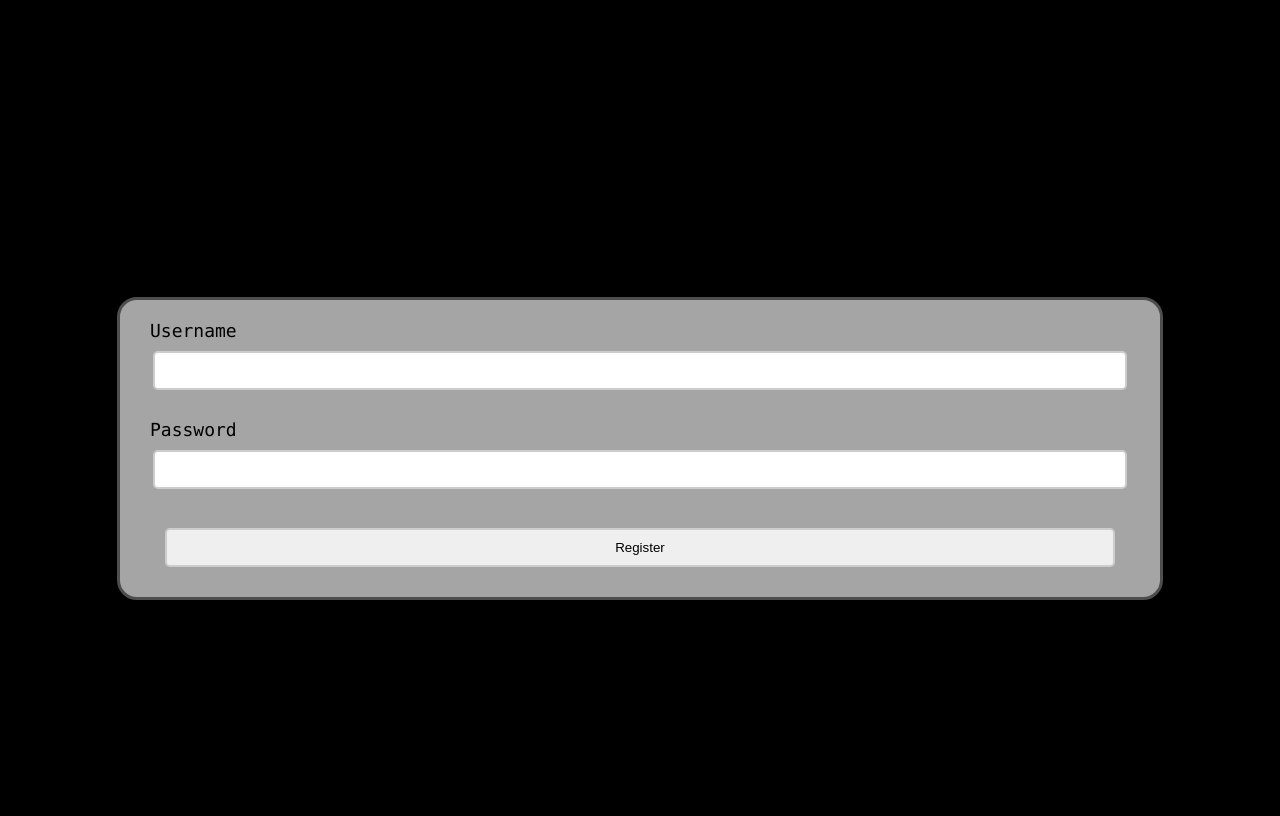
After one commit to zrrrx/netrunner-forum-zrrx, a PHP site: page /src/register.php in a window 1280 px wide. The commit adds this page. Run offline with PHP 8.4, Linux system fonts and the light colour scheme.

Commit message:
Created login and registration pages for users.

```diff
--- /dev/null
+++ b/css/loginstyles.css
@@ -0,0 +1,134 @@
+body{
+    background-color: #000;
+    font-family: "Lucida Console";
+    color: #000;
+    display: flex;
+    justify-content: center;
+    align-items: center;
+    height: 100vh;
+    flex-direction: column;
+}
+
+*{
+    box-sizing: padding-box;
+}
+
+a{
+    float: right;
+
+    background: rgb(95, 95, 95);
+
+    padding: 10px 15px;
+
+    color: #fff;
+
+    border-radius: 10px;
+
+    margin-right: 10px;
+
+    border: none;
+
+    text-decoration: none;
+}
+
+a:visited{
+    color: #6b6b6b;
+}
+
+a:hover{
+    color: #fff;
+}
+
+form {
+
+    width: 1000px;
+
+    border: 3px solid rgb(78, 78, 78);
+
+    padding: 20px;
+
+    background: rgb(165, 165, 165);
+
+    border-radius: 20px;
+
+}
+
+h2 {
+
+    text-align: center;
+
+    margin-bottom: 40px;
+
+}
+
+input {
+
+    display: block;
+
+    border: 2px solid #ccc;
+
+    width: 95%;
+
+    padding: 10px;
+
+    margin: 10px auto;
+
+    border-radius: 5px;
+
+}
+
+label {
+
+    color: #000;
+
+    font-size: 18px;
+
+    padding: 10px;
+
+}
+
+button {
+
+    float: right;
+
+    background: rgb(80, 80, 80);
+
+    padding: 10px 15px;
+
+    color: #fff;
+
+    border-radius: 5px;
+
+    margin-right: 10px;
+
+    border: none;
+
+}
+
+button:hover{
+
+    opacity: .10;
+
+}
+
+.error {
+
+   background: #000000;
+
+   color: #810303;
+
+   padding: 10px;
+
+   width: 95%;
+
+   border-radius: 5px;
+
+   margin: 20px auto;
+
+}
+
+h1 {
+
+    text-align: center;
+
+}
--- /dev/null
+++ b/src/logout.php
@@ -0,0 +1,6 @@
+<?php
+    session_start();
+    session_unset();
+
+    header("Location: ..\index.php");
+?>
--- /dev/null
+++ b/src/register.php
@@ -0,0 +1,72 @@
+<?php
+
+session_start();
+
+/**
+ * Include our MySQL connection.
+ */
+require('connection.php');
+
+if(isset($_POST['register'])){
+
+    $username = !empty($_POST['user_name']) ? trim($_POST['user_name']) : null;
+    $pass = !empty($_POST['password']) ? trim($_POST['password']) : null;
+
+    $sql = "SELECT COUNT(user_name) AS num FROM user_accounts WHERE user_name = :user_name";
+    $stmt = $db->prepare($sql);
+
+    $stmt->bindValue(':user_name', $username);
+
+    $stmt->execute();
+
+    $row = $stmt->fetch(PDO::FETCH_ASSOC);
+
+    //If the provided username already exists - display error.
+    //TO ADD - Your own method of handling this error. For example purposes,
+    //I'm just going to kill the script completely, as error handling is outside
+    //the scope of this tutorial.
+    if($row['num'] > 0){
+        die('That username already exists!');
+    }
+
+    //Prepare our INSERT statement.
+    //Remember: We are inserting a new row into our users table.
+    $sql = "INSERT INTO user_accounts (user_name, password) VALUES (:user_name, :password)";
+    $stmt = $db->prepare($sql);
+
+    //Bind our variables.
+    $stmt->bindValue(':user_name', $username);
+    $stmt->bindValue(':password', $pass);
+
+    //Execute the statement and insert the new account.
+    $result = $stmt->execute();
+
+    //If the signup process is successful.
+    if($result){
+        header("Location: validregister.php");
+    }
+
+}
+
+?>
+<!DOCTYPE html>
+<html>
+
+<head>
+    <meta charset="UTF-8">
+    <title>NetRunner - Register</title>
+    <link rel="stylesheet" type="text/css" href="../css/loginstyles.css">
+</head>
+
+<body>
+    <h1>Register</h1>
+    <form action="register.php" method="post">
+        <label for="username">Username</label>
+        <input type="text" id="username" name="user_name"><br>
+        <label for="password">Password</label>
+        <input type="text" id="password" name="password"><br>
+        <input type="submit" name="register" value="Register"></button>
+    </form>
+</body>
+
+</html>
```
Also changed, not shown: index.php (+11 -1 lines), src/login.php (+71 -3 lines), src/validregister.php (added, +14 -0 lines).
